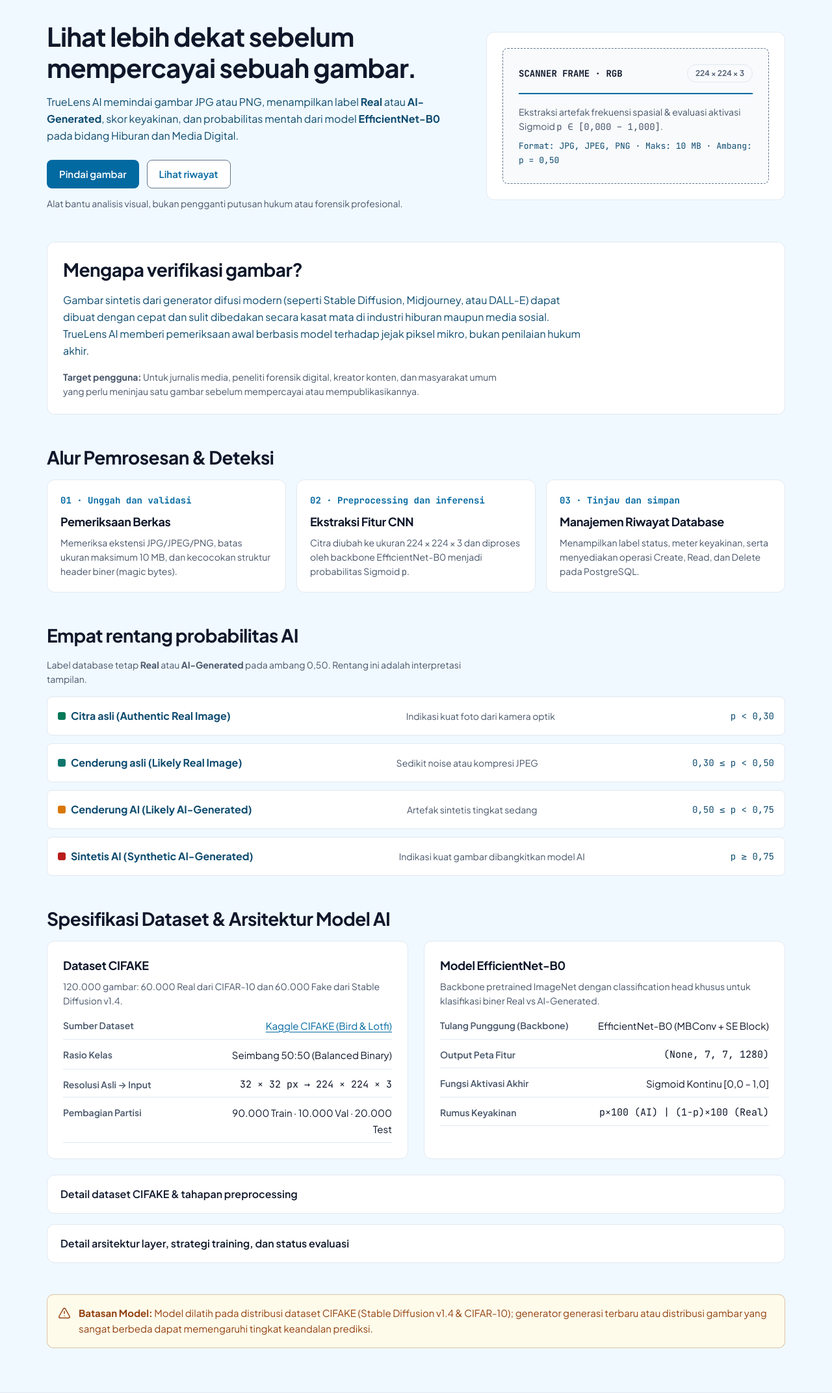
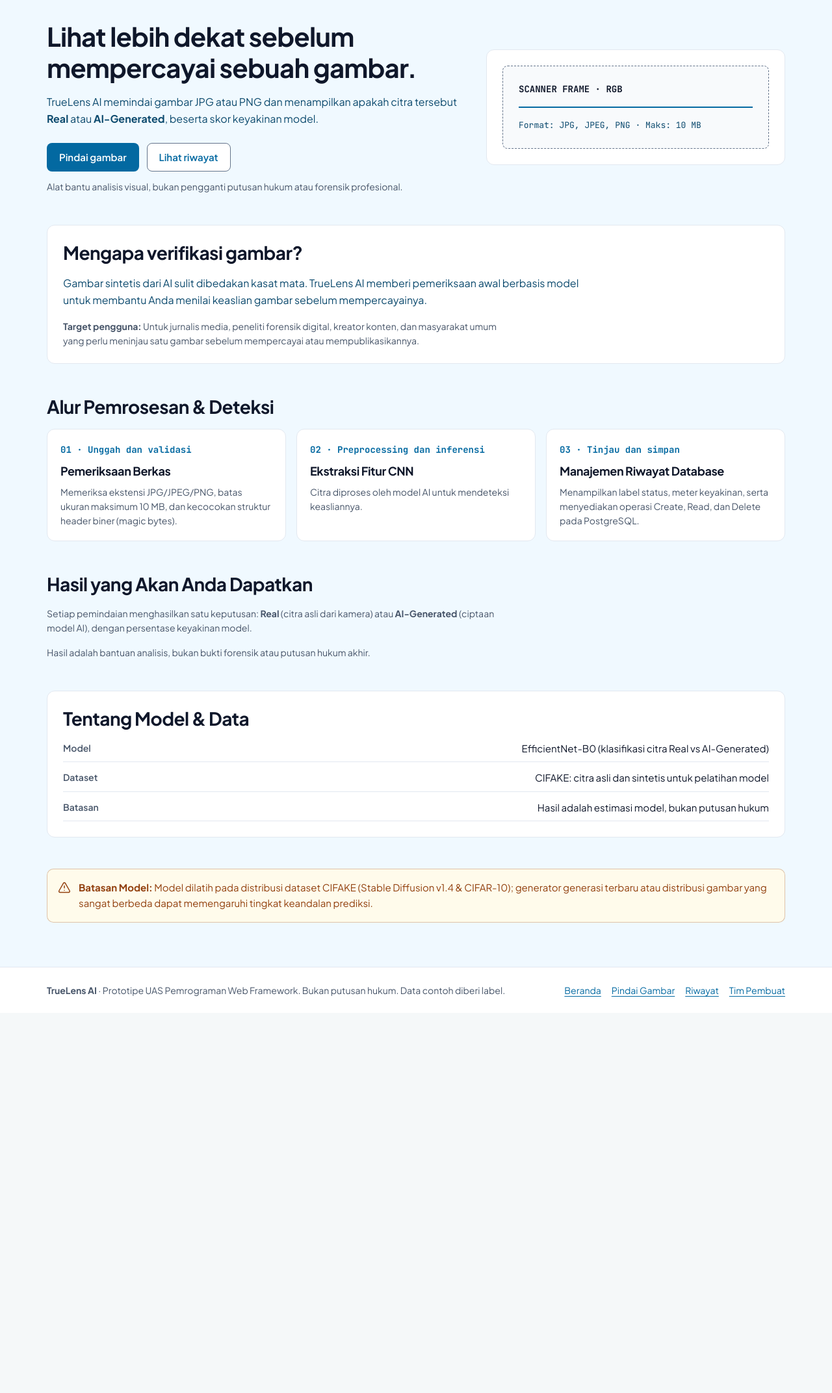
Before and after one commit to SapphireSC/TrueLens-FastAPI, a FastAPI app: page / in a window 1280 px wide. Shown: the part 45-2189 px from the top of the page at 65% size. After the commit the page ends 1579 px from the top, so only its background shows below. Run offline with FastAPI, Linux system fonts and the light colour scheme.

Commit message:
feat: sederhanakan info halaman beranda, hapus statistik dan angka teknis

```diff
--- a/app/templates/home.html
+++ b/app/templates/home.html
@@ -8,8 +8,8 @@
   <div>
     <h1 id="hero-heading">Lihat lebih dekat sebelum mempercayai sebuah gambar.</h1>
     <p>
-      TrueLens AI memindai gambar JPG atau PNG, menampilkan label <strong>Real</strong> atau <strong>AI-Generated</strong>,
-      skor keyakinan, dan probabilitas mentah dari model <strong>EfficientNet-B0</strong> pada bidang Hiburan dan Media Digital.
+      TrueLens AI memindai gambar JPG atau PNG dan menampilkan apakah citra tersebut
+      <strong>Real</strong> atau <strong>AI-Generated</strong>, beserta skor keyakinan model.
     </p>
     <div class="hero-actions">
       <a href="{{ url_for('scan') }}" class="btn btn-primary">Pindai gambar</a>
@@ -24,14 +24,10 @@
     <div class="vf-corners">
       <div style="display:flex; justify-content:space-between; align-items:center;">
         <span class="mono" style="font-weight:700; color:var(--color-text-strong);">SCANNER FRAME · RGB</span>
-        <span class="badge badge-sample">224 × 224 × 3</span>
       </div>
       <div class="vf-scanline"></div>
-      <p class="text-muted" style="margin-bottom:8px;">
-        Ekstraksi artefak frekuensi spasial &amp; evaluasi aktivasi Sigmoid <span class="mono">p &isin; [0,000 – 1,000]</span>.
-      </p>
       <div class="mono" style="font-size:0.8125rem; color:var(--color-text);">
-        Format: JPG, JPEG, PNG &middot; Maks: 10 MB &middot; Ambang: p = 0,50
+        Format: JPG, JPEG, PNG &middot; Maks: 10 MB
       </div>
     </div>
   </div>
@@ -40,9 +36,8 @@
 <section class="section-block panel" aria-labelledby="context-heading">
   <h2 id="context-heading">Mengapa verifikasi gambar?</h2>
   <p>
-    Gambar sintetis dari generator difusi modern (seperti Stable Diffusion, Midjourney, atau DALL-E) dapat dibuat dengan cepat
-    dan sulit dibedakan secara kasat mata di industri hiburan maupun media sosial. TrueLens AI memberi pemeriksaan awal berbasis model
-    terhadap jejak piksel mikro, bukan penilaian hukum akhir.
+    Gambar sintetis dari AI sulit dibedakan kasat mata. TrueLens AI memberi pemeriksaan awal
+    berbasis model untuk membantu Anda menilai keaslian gambar sebelum mempercayainya.
   </p>
   <p class="text-muted" style="margin-bottom:0;">
     <strong>Target pengguna:</strong> Untuk jurnalis media, peneliti forensik digital, kreator konten, dan masyarakat umum
@@ -64,7 +59,7 @@
       <span class="pipeline-step-num">02 · Preprocessing dan inferensi</span>
       <h3>Ekstraksi Fitur CNN</h3>
       <p class="text-muted" style="margin-bottom:0;">
-        Citra diubah ke ukuran 224 × 224 × 3 dan diproses oleh backbone EfficientNet-B0 menjadi probabilitas Sigmoid <span class="mono">p</span>.
+        Citra diproses oleh model AI untuk mendeteksi keasliannya.
       </p>
     </li>
     <li class="pipeline-item">
@@ -78,97 +73,23 @@
 </section>
 
 <section class="section-block" aria-labelledby="ranges-heading">
-  <h2 id="ranges-heading">Empat rentang probabilitas AI</h2>
+  <h2 id="ranges-heading">Hasil yang Akan Anda Dapatkan</h2>
   <p class="text-muted">
-    Label database tetap <strong>Real</strong> atau <strong>AI-Generated</strong> pada ambang 0,50. Rentang ini adalah interpretasi tampilan.
+    Setiap pemindaian menghasilkan satu keputusan: <strong>Real</strong> (citra asli dari kamera)
+    atau <strong>AI-Generated</strong> (ciptaan model AI), dengan persentase keyakinan model.
   </p>
-  <div class="range-rows">
-    <div class="range-row">
-      <div><span class="range-swatch" style="background:#047857;"></span><strong>Citra asli (Authentic Real Image)</strong></div>
-      <div class="text-muted">Indikasi kuat foto dari kamera optik</div>
-      <div class="mono">p &lt; 0,30</div>
-    </div>
-    <div class="range-row">
-      <div><span class="range-swatch" style="background:#0F766E;"></span><strong>Cenderung asli (Likely Real Image)</strong></div>
-      <div class="text-muted">Sedikit noise atau kompresi JPEG</div>
-      <div class="mono">0,30 &le; p &lt; 0,50</div>
-    </div>
-    <div class="range-row">
-      <div><span class="range-swatch" style="background:#D97706;"></span><strong>Cenderung AI (Likely AI-Generated)</strong></div>
-      <div class="text-muted">Artefak sintetis tingkat sedang</div>
-      <div class="mono">0,50 &le; p &lt; 0,75</div>
-    </div>
-    <div class="range-row">
-      <div><span class="range-swatch" style="background:#B91C1C;"></span><strong>Sintetis AI (Synthetic AI-Generated)</strong></div>
-      <div class="text-muted">Indikasi kuat gambar dibangkitkan model AI</div>
-      <div class="mono">p &ge; 0,75</div>
-    </div>
-  </div>
+  <p class="text-muted" style="margin-bottom:0;">
+    Hasil adalah bantuan analisis, bukan bukti forensik atau putusan hukum akhir.
+  </p>
 </section>
 
-<section class="section-block" aria-labelledby="specs-heading">
-  <h2 id="specs-heading">Spesifikasi Dataset &amp; Arsitektur Model AI</h2>
-  <div class="two-col-specs">
-    <div class="panel">
-      <h3>Dataset CIFAKE</h3>
-      <p class="text-muted">
-        120.000 gambar: 60.000 Real dari CIFAR-10 dan 60.000 Fake dari Stable Diffusion v1.4.
-      </p>
-      <div class="spec-list">
-        <div class="spec-row"><span class="spec-term">Sumber Dataset</span><span class="spec-val"><a href="https://www.kaggle.com/datasets/birdy654/cifake-real-and-ai-generated-synthetic-images" target="_blank" rel="noopener">Kaggle CIFAKE (Bird &amp; Lotfi)</a></span></div>
-        <div class="spec-row"><span class="spec-term">Rasio Kelas</span><span class="spec-val">Seimbang 50:50 (Balanced Binary)</span></div>
-        <div class="spec-row"><span class="spec-term">Resolusi Asli &rarr; Input</span><span class="spec-val mono">32 × 32 px &rarr; 224 × 224 × 3</span></div>
-        <div class="spec-row"><span class="spec-term">Pembagian Partisi</span><span class="spec-val">90.000 Train · 10.000 Val · 20.000 Test</span></div>
-      </div>
-    </div>
-
-    <div class="panel">
-      <h3>Model EfficientNet-B0</h3>
-      <p class="text-muted">
-        Backbone pretrained ImageNet dengan classification head khusus untuk klasifikasi biner Real vs AI-Generated.
-      </p>
-      <div class="spec-list">
-        <div class="spec-row"><span class="spec-term">Tulang Punggung (Backbone)</span><span class="spec-val">EfficientNet-B0 (MBConv + SE Block)</span></div>
-        <div class="spec-row"><span class="spec-term">Output Peta Fitur</span><span class="spec-val mono">(None, 7, 7, 1280)</span></div>
-        <div class="spec-row"><span class="spec-term">Fungsi Aktivasi Akhir</span><span class="spec-val">Sigmoid Kontinu [0,0 – 1,0]</span></div>
-        <div class="spec-row"><span class="spec-term">Rumus Keyakinan</span><span class="spec-val mono">p×100 (AI) | (1-p)×100 (Real)</span></div>
-      </div>
-    </div>
+<section class="section-block panel" aria-labelledby="specs-heading">
+  <h2 id="specs-heading">Tentang Model &amp; Data</h2>
+  <div class="spec-list">
+    <div class="spec-row"><span class="spec-term">Model</span><span class="spec-val">EfficientNet-B0 (klasifikasi citra Real vs AI-Generated)</span></div>
+    <div class="spec-row"><span class="spec-term">Dataset</span><span class="spec-val">CIFAKE: citra asli dan sintetis untuk pelatihan model</span></div>
+    <div class="spec-row"><span class="spec-term">Batasan</span><span class="spec-val">Hasil adalah estimasi model, bukan putusan hukum</span></div>
   </div>
-
-  <details class="tech-details">
-    <summary class="tech-summary">Detail dataset CIFAKE &amp; tahapan preprocessing</summary>
-    <div class="tech-body">
-      <div class="spec-list">
-        <div class="spec-row"><span class="spec-term">Asal Data</span><span class="spec-val">CIFAKE: Real and AI-Generated Synthetic Images (Kaggle / IEEE Access 2024).</span></div>
-        <div class="spec-row"><span class="spec-term">10 Kelas Objek Setara</span><span class="spec-val">Airplane, Automobile, Bird, Cat, Deer, Dog, Frog, Horse, Ship, Truck.</span></div>
-        <div class="spec-row"><span class="spec-term">Ukuran Asli</span><span class="spec-val">32 × 32 piksel, di-resize menggunakan interpolasi Bicubic menjadi 224 × 224 piksel.</span></div>
-        <div class="spec-row"><span class="spec-term">Pembagian Data</span><span class="spec-val">100.000 data training (dipisah 90.000 train + 10.000 validation) dan 20.000 data testing.</span></div>
-        <div class="spec-row"><span class="spec-term">Penskalaan Piksel</span><span class="spec-val">Menggunakan efficientnet.preprocess_input pada rentang float32 [0, 255] (Rescaling internal Keras).</span></div>
-        <div class="spec-row"><span class="spec-term">Augmentasi Data</span><span class="spec-val">RandomHorizontalFlip, RandomRotation (±8%), dan RandomZoom (±10%) hanya pada data training.</span></div>
-      </div>
-    </div>
-  </details>
-
-  <details class="tech-details">
-    <summary class="tech-summary">Detail arsitektur layer, strategi training, dan status evaluasi</summary>
-    <div class="tech-body">
-      <div class="spec-list">
-        <div class="spec-row"><span class="spec-term">Classification Head</span><span class="spec-val">GlobalAveragePooling2D &rarr; BatchNormalization &rarr; Dropout(0,4) &rarr; Dense(128, ReLU) &rarr; Dropout(0,2) &rarr; Dense(1, Sigmoid).</span></div>
-        <div class="spec-row"><span class="spec-term">Strategi 2 Tahap</span><span class="spec-val">Tahap 1: Warm-up head (LR 1e-3, backbone frozen) &middot; Tahap 2: Fine-tuning 30 layer atas (LR 1e-4).</span></div>
-        <div class="spec-row"><span class="spec-term">Optimizer &amp; Loss</span><span class="spec-val">AdamW Optimizer, Binary Cross-Entropy Loss, Batch Size 32, EarlyStopping &amp; ModelCheckpoint.</span></div>
-        <div class="spec-row"><span class="spec-term">Metrik Evaluasi</span>
-          <span class="spec-val">
-            {% if metrics and metrics.evaluated %}
-              Accuracy: {{ metrics.accuracy }}% &middot; Precision: {{ metrics.precision }}% &middot; Recall: {{ metrics.recall }}% &middot; F1: {{ metrics.f1_score }}% &middot; AUC: {{ metrics.roc_auc }}
-            {% else %}
-              Menunggu eksekusi <code>ai/evaluate_model.py</code> pada 20.000 data testing (angka metrik tidak dikarang sebelum diukur).
-            {% endif %}
-          </span>
-        </div>
-      </div>
-    </div>
-  </details>
 </section>
 
 <div class="alert alert-warning">
```
